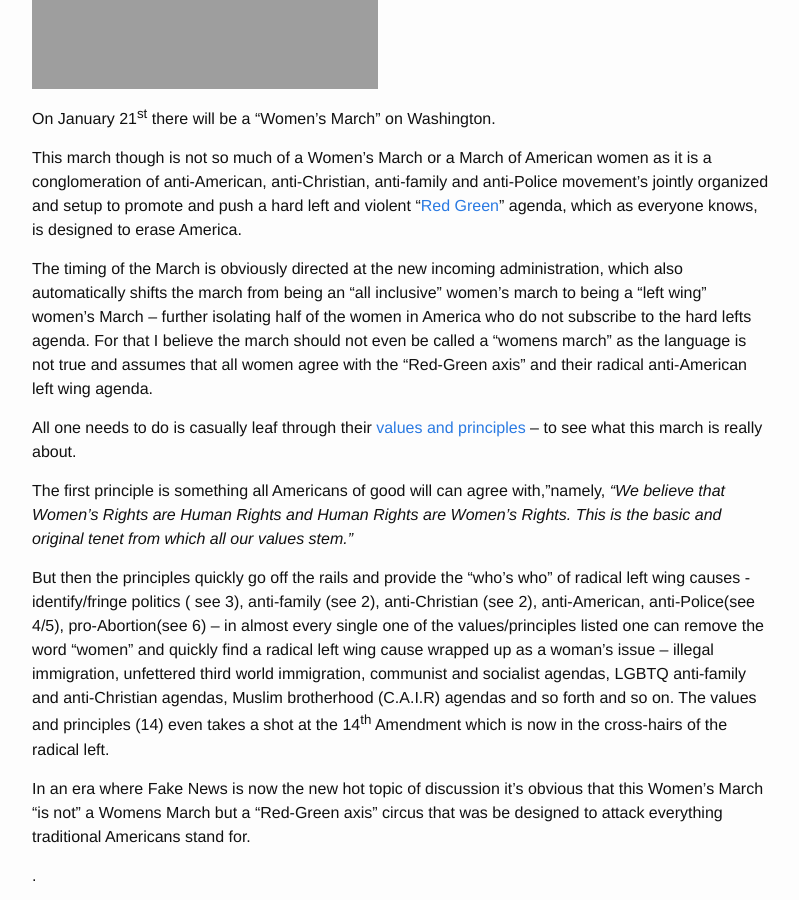
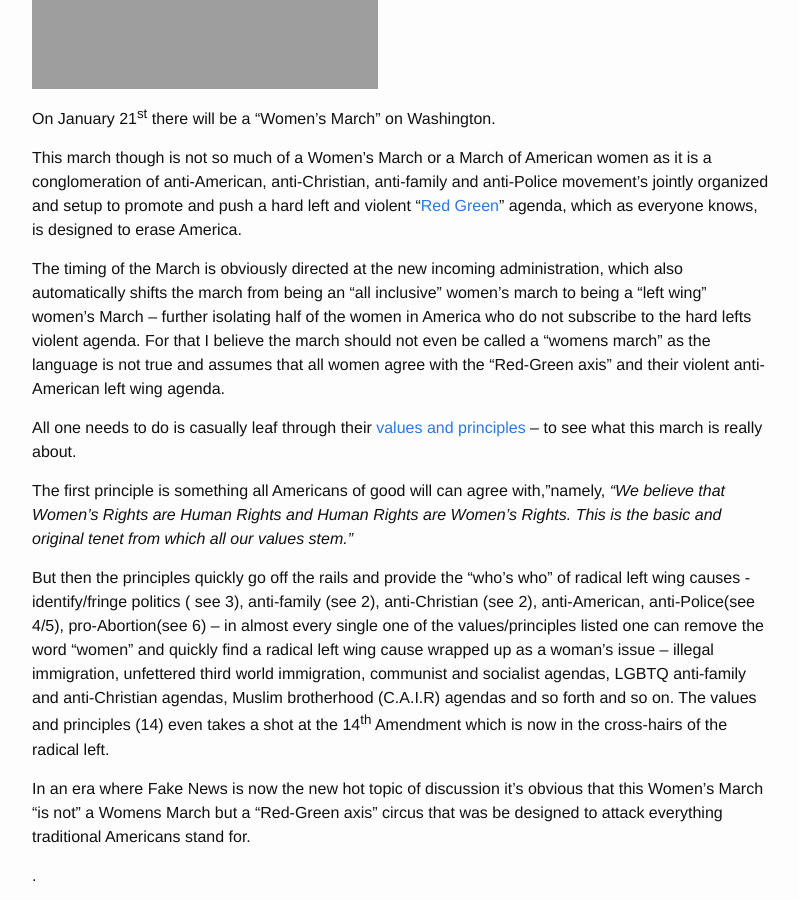
Before and after one commit to newyorkconservative/newyorkconservative.github.io, a Jekyll site: the page built from _posts/2017-01-19-fake-news-not-a-womans-march-the-red-green-axis.md, in a window 1280 px wide and 900 px high, scrolled down 521 px. Shown: the whole window, without its empty margins (238-1037 px from the left). Built offline with Jekyll 4.4.1, drawn with Linux system fonts in a browser that asks for light colours.

Commit message:
Syncing _posts/2017-01-19-fake-news-not-a-womans-march-the-red-green-axis.md from WordPress at https://www.newyorkconservative.com (America is back and so is the New York Conservative) - wpghs

```diff
--- a/_posts/2017-01-19-fake-news-not-a-womans-march-the-red-green-axis.md
+++ b/_posts/2017-01-19-fake-news-not-a-womans-march-the-red-green-axis.md
@@ -17,7 +17,7 @@ On January 21<sup>st</sup> there will be a “Women’s March” on Washington.
 
 This march though is not so much of a Women’s March or a March of American women as it is a conglomeration of anti-American, anti-Christian, anti-family and anti-Police movement’s jointly organized and setup to promote and push a hard left and violent “<a href="https://www.centerforsecuritypolicy.org/wp-content/uploads/2015/06/Red_Green_Axis.pdf">Red Green</a>” agenda, which as everyone knows, is designed to erase America.
 
-The timing of the March is obviously directed at the new incoming administration, which also automatically shifts the march from being an “all inclusive” women’s march to being a “left wing” women’s March – further isolating half of the women in America who do not subscribe to the hard lefts agenda. For that I believe the march should not even be called a “womens march” as the language is not true and assumes that all women agree with the “Red-Green axis” and their radical anti-American left wing agenda.
+The timing of the March is obviously directed at the new incoming administration, which also automatically shifts the march from being an “all inclusive” women’s march to being a “left wing” women’s March – further isolating half of the women in America who do not subscribe to the hard lefts violent agenda. For that I believe the march should not even be called a “womens march” as the language is not true and assumes that all women agree with the “Red-Green axis” and their violent anti-American left wing agenda.
 
 All one needs to do is casually leaf through their <a href="https://static1.squarespace.com/static/584086c7be6594762f5ec56e/t/5877e236cd0f68f052043067/1484251705644/WMW+Guiding+Vision+%26+Definition+of+Principles.pdf">values and principles</a> – to see what this march is really about.
 
```
